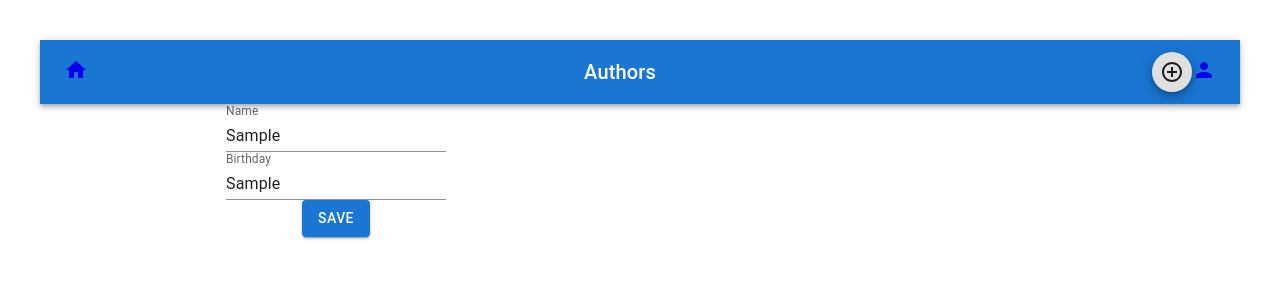
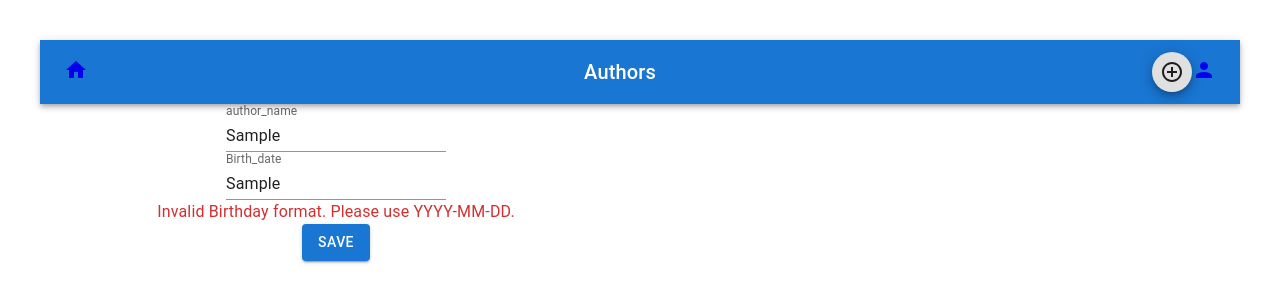
Before and after one commit to LeonaIstrefi/2024uK294_LeIst_author, a React (Vite) app: page /author/update/1 in a window 1280 px wide. Both pictures are taken after typing "Sample", "Sample" into the empty fields and a click on the button "SAVE". Shown: the top 302 px of the page. Built offline with nearby package versions, Linux system fonts and the light colour scheme; no server answers.

Commit message:
I have added validation in my create and post

```diff
--- a/src/components/pages/CreateAuthor.tsx
+++ b/src/components/pages/CreateAuthor.tsx
@@ -3,12 +3,14 @@ import Card from "@mui/material/Card";
 import { Field, ErrorMessage, Formik, Form } from "formik";
 import AuthorService from "../service/AuthorService";
 import { useNavigate } from "react-router";
+import NavBar from "../molecules/NavBar";
 
 const CreateAuthor = () => {
   const navigate = useNavigate();
 
   return (
     <>
+    <NavBar />
       <Formik
         initialValues={{
           author_name: "",
@@ -24,6 +26,7 @@ const CreateAuthor = () => {
             }
             return errors;
           }}
+
 
 
         onSubmit={(values) => {
--- a/src/components/pages/UpdatePage.tsx
+++ b/src/components/pages/UpdatePage.tsx
@@ -2,22 +2,23 @@ import Grid from "@mui/material/Grid";
 import TextField from "@mui/material/TextField";
 import { Button, Typography } from "@mui/material";
 import { useEffect, useState } from "react";
-import { Link, useNavigate, useParams } from "react-router-dom";
+import { useNavigate, useParams } from "react-router-dom";
 import AuthorService from "../service/AuthorService";
 import NavBar from "../molecules/NavBar";
 
 function UpdatePage() {
   const { authorId } = useParams();
   const [name, setName] = useState("");
-  const [birthday, setbirthday] = useState("");
-const nav = useNavigate();
+  const [birthday, setBirthday] = useState("");
+  const [error, setError] = useState("");
+  const navigate = useNavigate();
+
   useEffect(() => {
-
     const fetchData = async () => {
       try {
         const authorData = await AuthorService().getAuthorById(authorId);
         setName(authorData.Name);
-        setbirthday(authorData.Birthday);
+        setBirthday(authorData.Birthday);
       } catch (error) {
         alert("Error fetching author data");
       }
@@ -26,15 +27,27 @@ const nav = useNavigate();
     fetchData();
   }, [authorId]);
 
+
   const updateOnClickHandler = async () => {
+    if (!name && !birthday) { // ! heisst es hat keinen Wert
+      setError("Author Name or Birthday is required.");
+      return;
+    }
+
+if (!/^\d{4}-\d{2}-\d{2}$/.test(birthday)) {
+  setError("Invalid Birthday format. Please use YYYY-MM-DD.");
+  return;
+}
+
     try {
       await AuthorService().putAuthor(authorId, name, birthday);
-      alert("Updated Author successful.")
-      nav("/author")
+      alert("Updated Author successful.");
+      navigate("/author");
     } catch (error) {
-      alert("Couldnt update the Author");
+      alert("Couldn't update the Author");
     }
   };
+
   return (
     <>
       <NavBar />
@@ -43,27 +56,24 @@ const nav = useNavigate();
         <Grid item xs={6}>
           <Typography>
             <TextField
-              id="margin-normal"
-              label="Name"
+              id="name"
+              label="author_name"
               value={name}
               onChange={(e) => setName(e.target.value)}
               variant="standard"
             />
             <br />
             <TextField
-              id="margin-normal"
-              label="Birthday"
-
+              id="birthday"
+              label="Birth_date"
               value={birthday}
-              onChange={(e) => setbirthday(e.target.value)}
+              onChange={(e) => setBirthday(e.target.value)}
               variant="standard"
             />
+            {error && <Typography color="error">{error}</Typography>}
           </Typography>
-          <Button
-            variant="contained"
-            onClick={updateOnClickHandler}
-          >
-           Save
+          <Button variant="contained" onClick={updateOnClickHandler}>
+            Save
           </Button>
         </Grid>
       </Grid>
```
